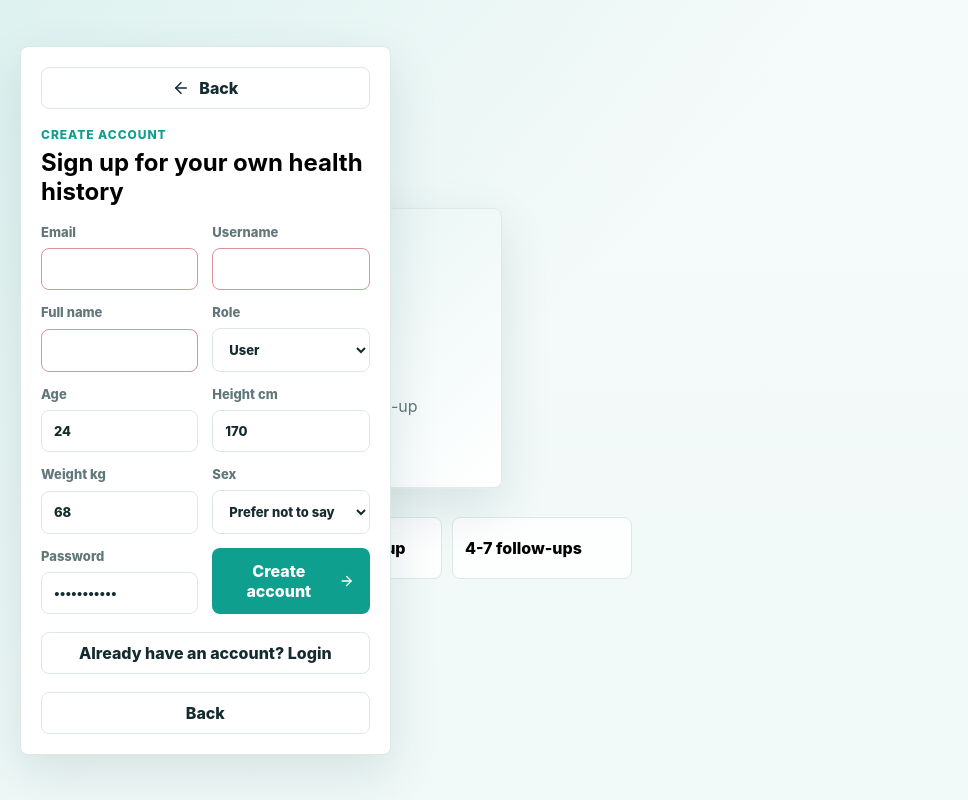
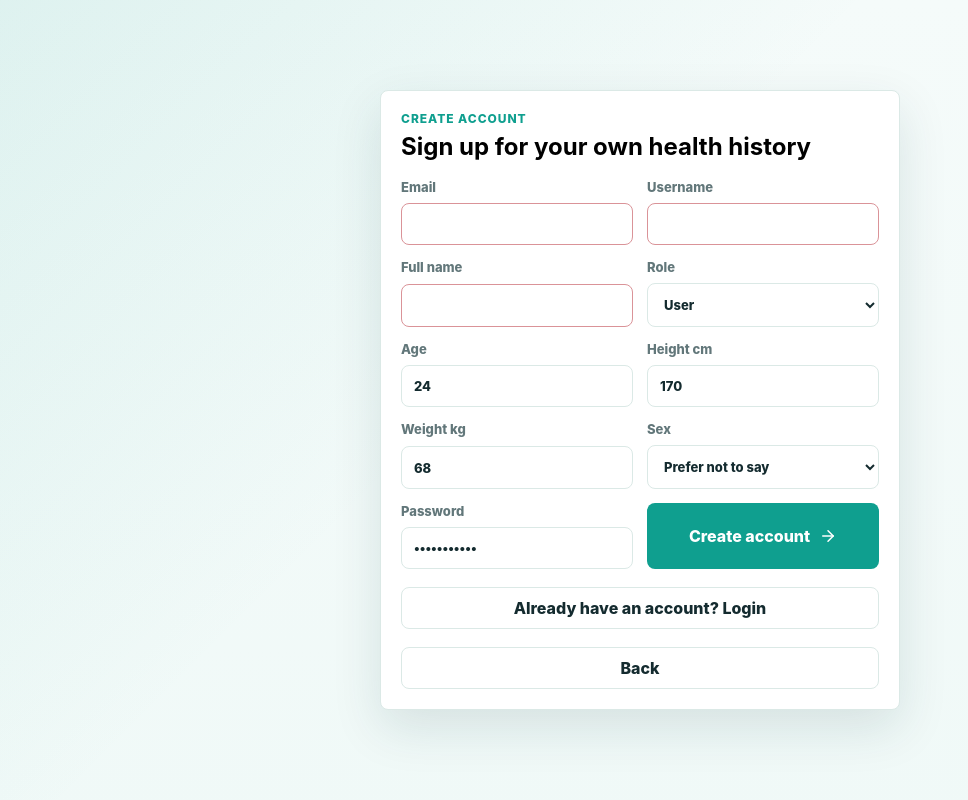
Before and after one commit to VAMSIBALAKIRANPOLISETTY/PMS_PROJECT, a React (Vite) app in the folder frontend/: page / in a window 1280 px wide. Both pictures are taken after a click on the button "Sign up". Shown: the whole page, without its empty margins (0-968 px from the left). Built offline with nearby package versions, Linux system fonts and the light colour scheme.

Commit message:
edited login/signup items

```diff
--- a/frontend/src/pages/auth/AuthPage.tsx
+++ b/frontend/src/pages/auth/AuthPage.tsx
@@ -51,8 +51,8 @@ export function AuthPage({ initialMode, onSuccess, onBack }: AuthPageProps) {
   }
 
   return (
-    <div className="auth-page" data-section="auth">
-      <div className="auth-backdrop" aria-hidden="true">
+     <div className="auth-page" data-section="auth">
+      {/* <div className="auth-backdrop" aria-hidden="true">
         <div className="auth-device-card">
           <HeartPulse size={28} />
           <strong>Safe health workspace</strong>
@@ -63,9 +63,8 @@ export function AuthPage({ initialMode, onSuccess, onBack }: AuthPageProps) {
           <span><ClipboardCheck size={17} /> Guided setup</span>
           <span>4-7 follow-ups</span>
         </div>
-      </div>
+      </div> */}
       <section className="panel auth-panel">
-        <button className="ghost-button back-button" onClick={onBack}><ArrowLeft size={18} />Back</button>
         <div>
           <p className="eyebrow">{authMode === "login" ? "Welcome back" : "Create account"}</p>
           <h2>{authMode === "login" ? "Login to your health workspace" : "Sign up for your own health history"}</h2>
--- a/frontend/src/styles.css
+++ b/frontend/src/styles.css
@@ -536,11 +536,19 @@ button:disabled { cursor: not-allowed; opacity: 0.45; }
   margin: 0;
 }
 
-.auth-page {
+/*.auth-page {
   display: grid;
-  grid-template-columns: minmax(280px, 0.82fr) minmax(340px, 760px);
+  grid-template-columns: minmax(340px, 760px) minmax(340px, 760px);
   gap: 28px;
   align-items: center;
+  padding: 20px;
+}*/
+
+.auth-page {
+  display: flex;
+  justify-content: center;
+  align-items: center;
+  height: 100vh;
   padding: 20px;
 }
 
@@ -551,6 +559,12 @@ button:disabled { cursor: not-allowed; opacity: 0.45; }
   width: min(760px, 100%);
   display: grid;
   gap: 18px;
+
+
+  width: 520px;
+  max-width: 100%;
+  margin: 0 auto;
+
 }
 
 .auth-backdrop {
@@ -975,8 +989,9 @@ main { min-width: 0; padding: 28px; }
   top: 28px;
   width: 300px;
   max-height: calc(100vh - 56px);
-  overflow: hidden;
-  display: grid;
+/*  overflow: hidden;*/
+  display: flex;
+  flex-direction: column;
   gap: 12px;
   border: 1px solid var(--line);
   border-radius: var(--radius);
@@ -1048,6 +1063,9 @@ main { min-width: 0; padding: 28px; }
 }
 
 .symptom-list {
+  flex: 1;
+  min-height: 0;
+  scroll-behaviour: smooth;
   display: grid;
   gap: 8px;
   overflow: auto;
```
Also changed, not shown: 1 other file (tests, documents, lock files or other folders).
